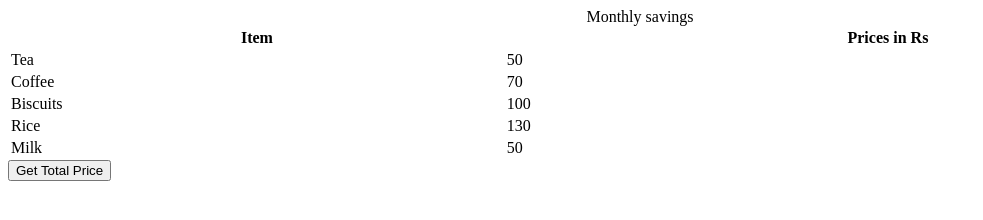
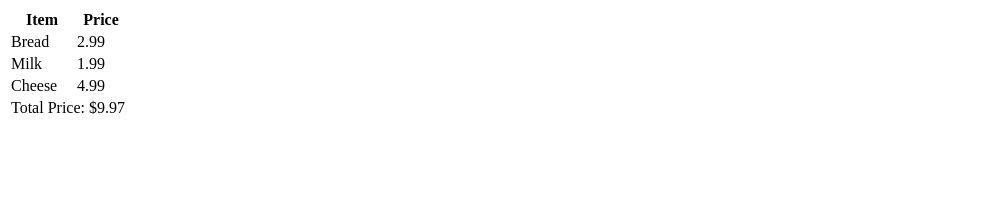
Before and after one commit to acciojob/grofers-checkout-ArunKumar023, a website: page main.html in a window 1280 px wide. Shown: the whole page, without its empty margins (0-983 px from the left). Drawn offline with Linux system fonts and the light colour scheme.

Commit message:
created a submission

```diff
--- a/main.html
+++ b/main.html
@@ -8,35 +8,29 @@
 
 <body>
     <!-- the entire body must be written by student -->
-    <table style="width: 100%">
-    <caption>
-      Monthly savings
-    </caption>
+
+
+	<table>
   <tr>
     <th>Item</th>
-      <th>Prices in Rs</th>
+    <th>Price</th>
   </tr>
-    <tr>
-      <td class="item">Tea</td>
-      <td class="price">50</td>
+  <tr class="item">
+    <td>Bread</td>
+    <td class="price">2.99</td>
   </tr>
-    <tr>
-      <td class="item">Coffee</td>
-      <td class="price">70</td>
+  <tr class="item">
+    <td>Milk</td>
+    <td class="price">1.99</td>
   </tr>
-    <tr>
-      <td class="item">Biscuits</td>
-      <td class="price">100</td>
-    </tr>
-    <tr>
-      <td class="item">Rice</td>
-      <td class="price">130</td>
-    </tr>
-    <tr>
-      <td class="item">Milk</td>
-      <td class="price">50</td>
+  <tr class="item">
+    <td>Cheese</td>
+    <td class="price">4.99</td>
   </tr>
 </table>
+
+
+
     <script type="text/javascript" src="./script.js">
 </script>
 
--- a/script.js
+++ b/script.js
@@ -1,10 +1,15 @@
-const getSumBtn = document.createElement("button");
-getSumBtn.append("Get Total Price");
-document.body.appendChild(getSumBtn);
+// Get all the prices
+const prices = document.querySelectorAll('.price');
 
-const getSum = () => {
-//Add your code here
+// Calculate the total price
+let totalPrice = 0;
+prices.forEach(price => {
+  totalPrice += parseFloat(price.textContent);
+});
 
-};
-
-getSumBtn.addEventListener("click", getSum);
+// Create a new row with the total price
+const table = document.querySelector('table');
+const newRow = table.insertRow(-1);
+const newCell = newRow.insertCell(0);
+newCell.colSpan = 2;
+newCell.innerHTML = `Total Price: $${totalPrice.toFixed(2)}`;
```
Lines whose indentation alone changed are shown as unchanged.
